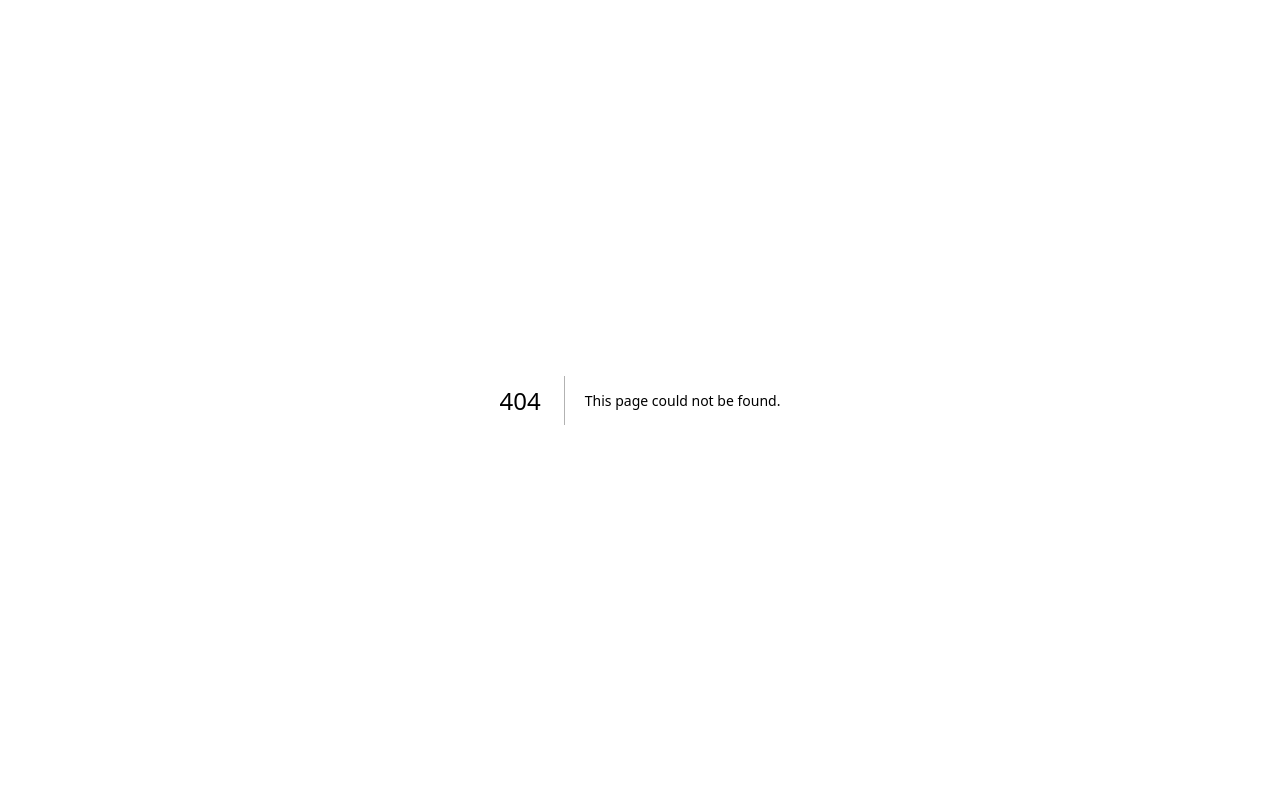
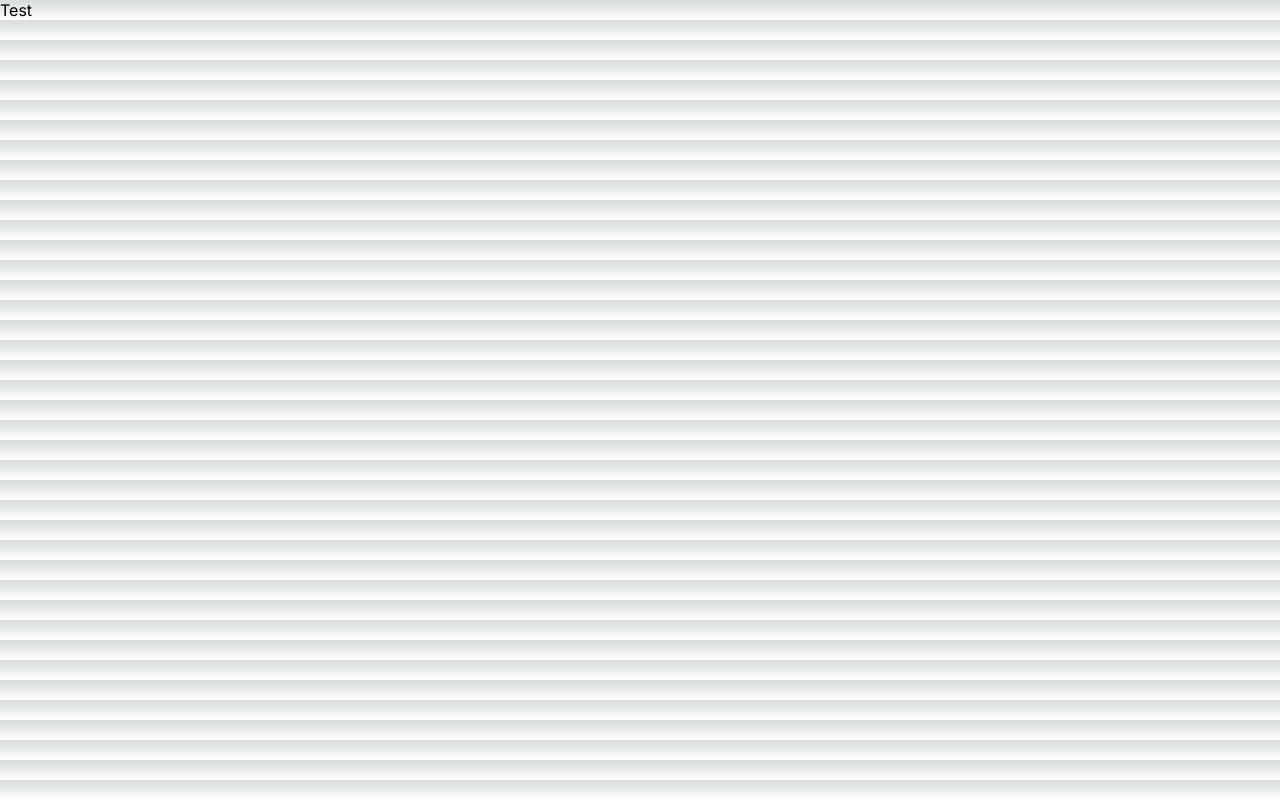
Before and after one commit to arvindh-manian/dukeguessr, a Next.js app: page /start in a window 1280 px wide. Before the commit this address had no page. Built offline with nearby package versions, Linux system fonts and the light colour scheme.

Commit message:
Add an example page

```diff
--- /dev/null
+++ b/src/app/start/page.js
@@ -0,0 +1,7 @@
+export default function Start() {
+  return (
+    <p>
+        Test
+    </p>
+  )
+}
```
